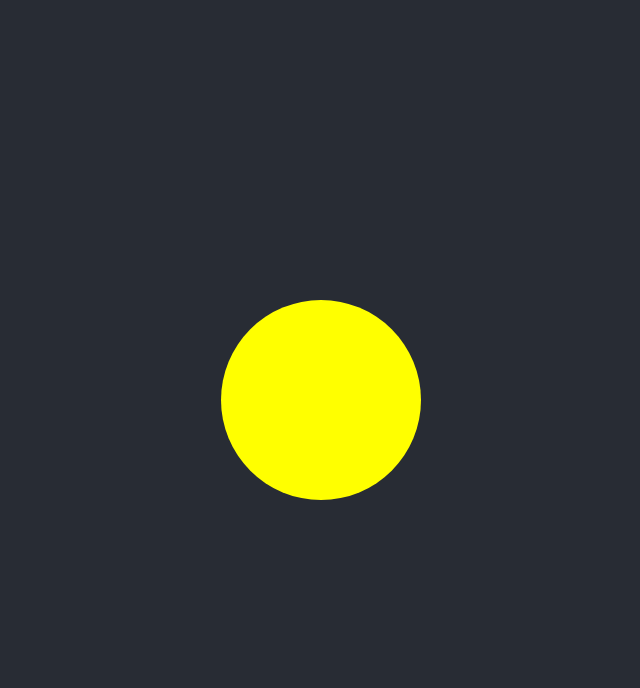
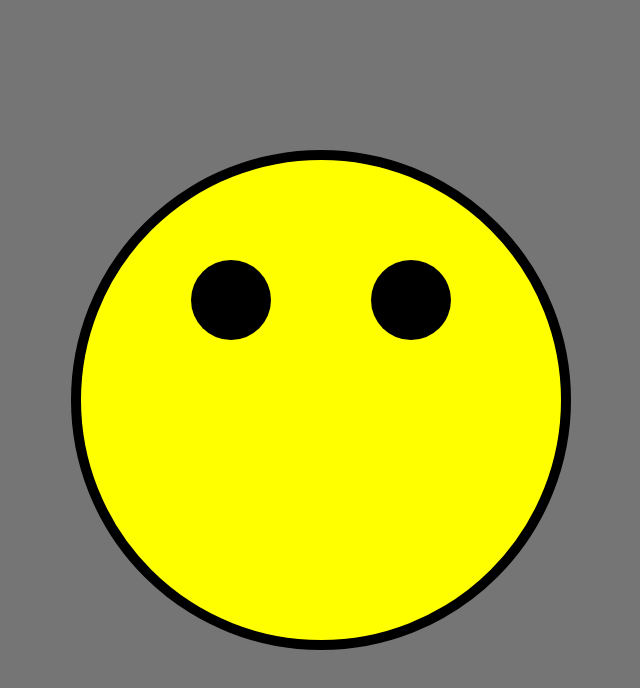
Before and after one commit to ybeliaev/d3_tutor, a React (Create React App) app: page / in a window 1280 px wide. Shown: the top 688 px of the page, without its empty margins (319-959 px from the left). Built offline with nearby package versions, Linux system fonts and the light colour scheme.

Commit message:
transferring code circle to react

```diff
--- a/src/App.css
+++ b/src/App.css
@@ -2,19 +2,8 @@
   text-align: center;
 }
 
-.App-logo {
-  height: 40vmin;
-  pointer-events: none;
-}
-
-@media (prefers-reduced-motion: no-preference) {
-  .App-logo {
-    animation: App-logo-spin infinite 20s linear;
-  }
-}
-
 .App-header {
-  background-color: #282c34;
+  background-color: #757575;
   min-height: 100vh;
   display: flex;
   flex-direction: column;
@@ -27,12 +16,3 @@
 .App-link {
   color: #61dafb;
 }
-
-@keyframes App-logo-spin {
-  from {
-    transform: rotate(0deg);
-  }
-  to {
-    transform: rotate(360deg);
-  }
-}
--- a/src/App.js
+++ b/src/App.js
@@ -1,17 +1,42 @@
 
 import './App.css';
+
+const width=960;
+const height=500;
+const centerX = width / 2
+const centerY = height / 2
+const strokeWidth = 10
+const r = height / 2 - strokeWidth / 2
+
+const eyeOffsetX = 90
+const eyeOffsetY = 100
+const eyeRadius = 40
 
 function App() {
   return (
     <div className="App">
       <header className="App-header">
-       <svg width="500" height="200">
+       <svg width={width} height={height}>
          <circle
-          cx="250"
-          cy="100"
-          r="100"
+          cx={centerX}
+          cy={centerY}
+          r={r}
           fill="yellow"
-          ></circle>
+          stroke="black"
+          stroke-width={strokeWidth}
+          />
+          <circle
+          cx={centerX - eyeOffsetX}
+          cy={centerY - eyeOffsetY}
+          r={eyeRadius}
+          fill="black"
+          />
+          <circle
+          cx={centerX + eyeOffsetX}
+          cy={centerY - eyeOffsetY}
+          r={eyeRadius}
+          fill="black"
+          />
        </svg>
       </header>
     </div>
```
